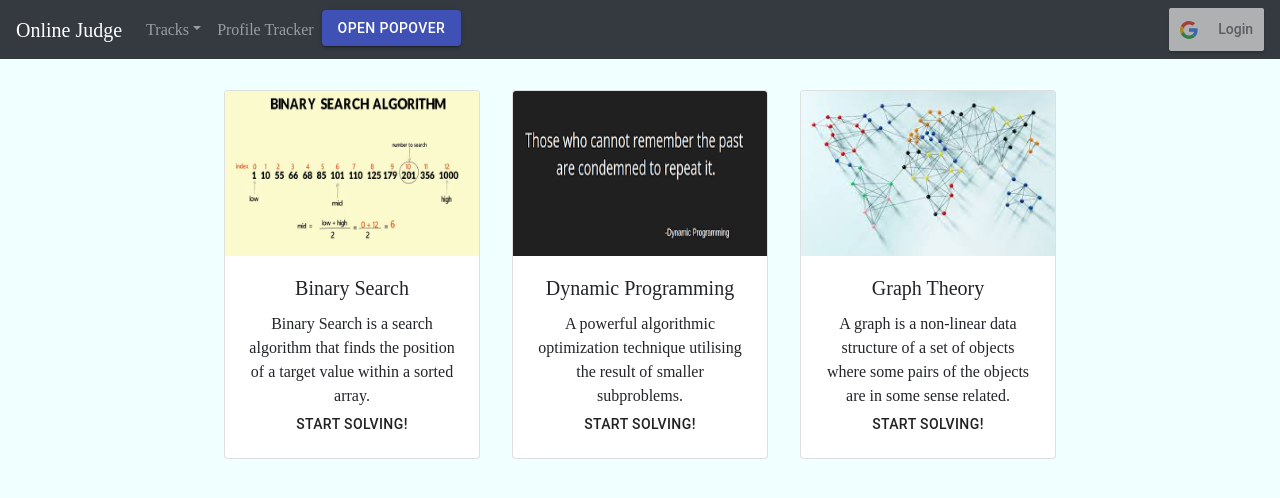
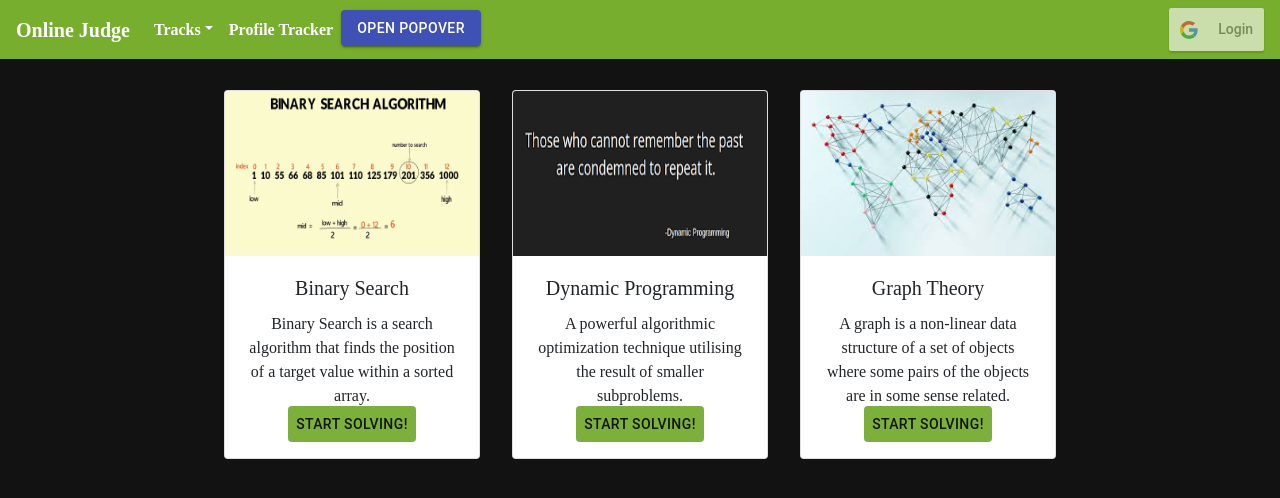
Before and after one commit to singh-shreya6/codeforcesAPI, a React app: page / in a window 1280 px wide. Built offline with nearby package versions, Linux system fonts and the light colour scheme; no server answers.

Commit message:
Changed to dark theme

```diff
--- a/public/index.html
+++ b/public/index.html
@@ -7,7 +7,7 @@
     <link rel="manifest" href="%PUBLIC_URL%/manifest.json" />
     <title>React App</title>
   </head>
-  <body style="height:100%;background-color: azure;font-family: cursive">
+  <body style="height:100%;background-color: rgb(18,18,18);font-family: cursive">
     <noscript>You need to enable JavaScript to run this app.</noscript>
     <div id="root"></div>
   </body>
--- a/src/index.css
+++ b/src/index.css
@@ -79,3 +79,16 @@
   width: 15rem !important;
   margin-left: 1rem;
 }
+
+.color-nav {
+    background-color:rgb(120, 174, 45);
+    font-weight: bold;
+}
+
+.custom {
+    background-color: #7caf3c !important;
+}
+
+.navlink, #nav-dropdown {
+    color: white !important;
+}
--- a/src/index.js
+++ b/src/index.js
@@ -69,7 +69,7 @@ export class Home extends React.Component {
 
 	createNavBarView() {
 		return (
-			<Navbar bg="dark" variant="dark" fixed="top">
+			<Navbar className="color-nav" variant="dark" fixed="top">
 				<Navbar.Brand href="/">Online Judge</Navbar.Brand>
 				<Nav activeKey={this.state.isPageOpen} onSelect={e => this.changePageSelected(e)} className="navbar-links">
 					<NavDropdown title="Tracks" id="nav-dropdown">
@@ -80,7 +80,7 @@ export class Home extends React.Component {
 						<NavDropdown.Item eventKey="5">Track E</NavDropdown.Item>
 					</NavDropdown>
 					<Nav.Item>
-						<Nav.Link eventKey="6" href="#profiles">
+						<Nav.Link eventKey="6" href="#profiles" className = "navlink">
 							Profile Tracker
         				</Nav.Link>
 					</Nav.Item>
@@ -181,7 +181,7 @@ export class Home extends React.Component {
 										Binary Search is a search algorithm that finds the position of a target value within a sorted array.
 									</Card.Text>
 								</div>
-								<Button variant="primary" onClick={() => this.handleClick(0)}>Start Solving!</Button>
+								<Button className="custom" onClick={() => this.handleClick(0)}>Start Solving!</Button>
 							</Card.Body>
 						</Card>
 						<Card style={{ width: '20%', margin: '0 2rem 0 0' }}>
@@ -193,7 +193,7 @@ export class Home extends React.Component {
 										A powerful algorithmic optimization technique utilising the result of smaller subproblems.
 									</Card.Text>
 								</div>
-								<Button variant="primary" onClick={() => this.handleClick(1)}>Start Solving!</Button>
+								<Button className="custom" onClick={() => this.handleClick(1)}>Start Solving!</Button>
 							</Card.Body>
 						</Card>
 						<Card style={{ width: '20%' }}>
@@ -205,7 +205,7 @@ export class Home extends React.Component {
 										A graph is a non-linear data structure of a set of objects where some pairs of the objects are in some sense related.
 									</Card.Text>
 								</div>
-								<Button variant="primary" onClick={() => this.handleClick(2)}>Start Solving!</Button>
+								<Button className="custom" onClick={() => this.handleClick(2)}>Start Solving!</Button>
 							</Card.Body>
 						</Card>
 					</div>
--- a/src/searchPage.js
+++ b/src/searchPage.js
@@ -81,7 +81,7 @@ class SearchPage extends React.Component {
             return (
                 <div>
                     <div className="search_bar" >
-                        <label> Enter Codeforces Handle:  </label>
+                        <label className= "navlink"> Enter Codeforces Handle:  </label>
                         <InputGroup className="handle_textbox">
                             <FormControl
                                 size="sm"
```
